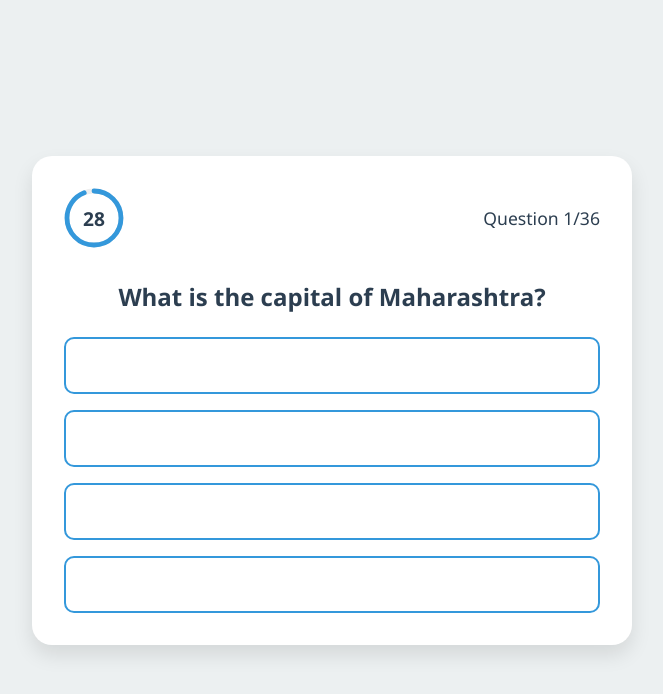
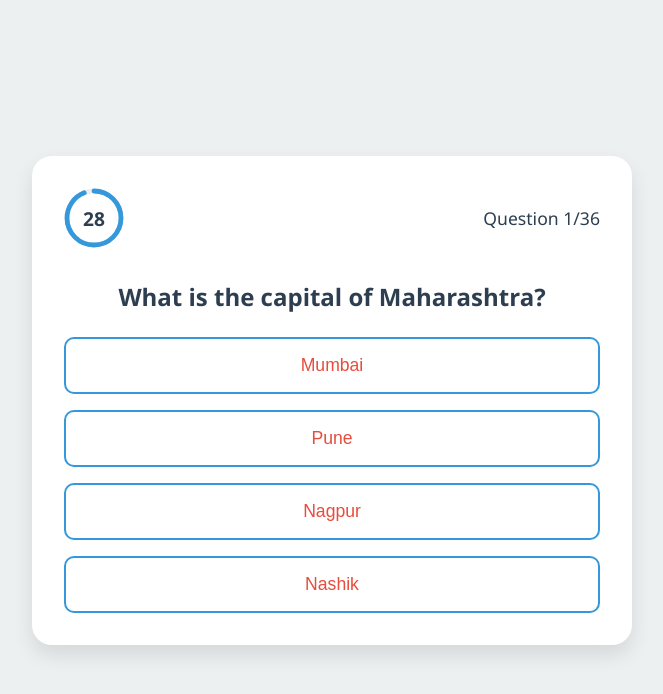
Before and after one commit to RKNITH/INDIAN-STATE-QUIZ, a plain HTML site: page index.html in a window 1280 px wide. Both pictures are taken after a click on the button "Start Quiz". Shown: the whole page, without its empty margins (308-971 px from the left). Drawn offline with Linux system fonts and the light colour scheme.

Commit message:
file changed

```diff
--- a/styles.css
+++ b/styles.css
@@ -119,13 +119,21 @@ button:hover {
   margin-top: 1.5rem;
 }
 
+#options {
+  display: flex;
+  /* Ensure options are visible and laid out */
+  flex-direction: column;
+}
+
 .option {
+  display: inline-block;
   background-color: white;
   border: 2px solid var(--secondary-color);
   padding: 1rem;
   border-radius: 10px;
   cursor: pointer;
   transition: all 0.2s;
+  color: #e74c3c;
 }
 
 .option:hover {
```
Also changed, not shown: index.html (+5 -2 lines), quiz.js (line endings or trailing spaces).
